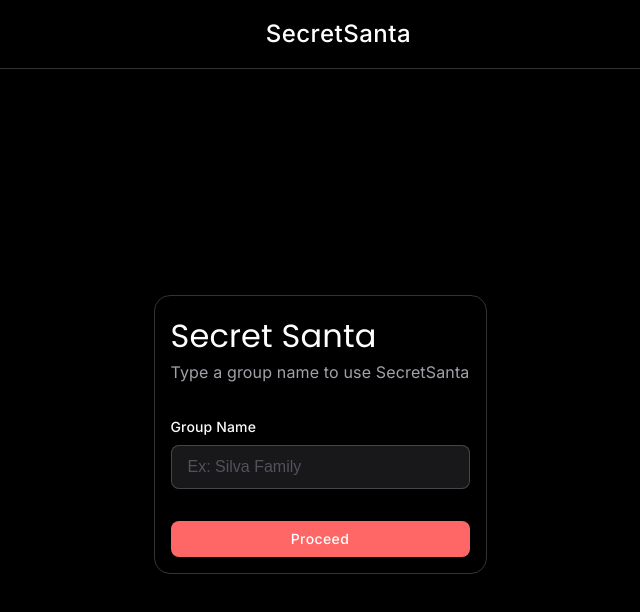
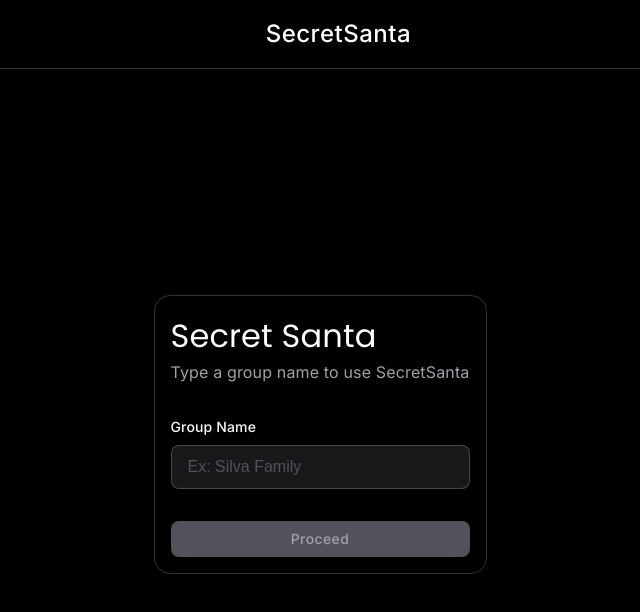
Before and after one commit to amalra1/Secret-Santa, a Next.js app in the folder frontend/: page /home in a window 1280 px wide. Shown: the top 612 px of the page, without its empty margins (320-960 px from the left). Built offline with nearby package versions, Linux system fonts and the light colour scheme; some icons are missing.

Commit message:
feat: disabled main page button if not typed anything and added max characters verification

```diff
--- a/frontend/src/app/home/page.module.css
+++ b/frontend/src/app/home/page.module.css
@@ -50,3 +50,11 @@
 .primaryButton:hover {
   background-color: #e05c5c !important;
 }
+
+.primaryButton:disabled {
+  background-color: #52525b !important;
+  color: #a1a1aa !important;
+  cursor: not-allowed !important;
+  box-shadow: none !important;
+  transform: none !important;
+}
--- a/frontend/src/app/home/page.tsx
+++ b/frontend/src/app/home/page.tsx
@@ -1,5 +1,6 @@
 'use client';
 
+import { useState } from 'react';
 import { useGroup } from '@/contexts/GroupContext';
 import { useRouter } from 'next/navigation';
 import styles from './page.module.css';
@@ -11,10 +12,27 @@ export default function HomePage() {
   const router = useRouter();
   const { groupName, setGroupName } = useGroup();
 
+  const [error, setError] = useState<string | null>(null);
+
   const handleProceed = () => {
-    sessionStorage.setItem('groupName', groupName);
-    router.push('/info');
+    if (!error) {
+      router.push('/info');
+    }
   };
+
+  const handleNameChange = (event: React.ChangeEvent<HTMLInputElement>) => {
+    const value = event.target.value;
+
+    if (value.length > 40) {
+      setError('Group name cannot exceed 40 characters.');
+    } else {
+      setError(null);
+    }
+
+    setGroupName(value);
+  };
+
+  const isButtonDisabled = !groupName || !!error;
 
   return (
     <main className={styles.main}>
@@ -34,14 +52,15 @@ export default function HomePage() {
               placeholder="Ex: Silva Family"
               type="text"
               value={groupName}
-              onChange={(e) => setGroupName(e.target.value)}
+              onChange={handleNameChange}
+              error={error}
             />
           </div>
 
           <Button
             className={styles.primaryButton}
             onClick={handleProceed}
-            disabled={!groupName}
+            disabled={isButtonDisabled}
           >
             Proceed
           </Button>
```
